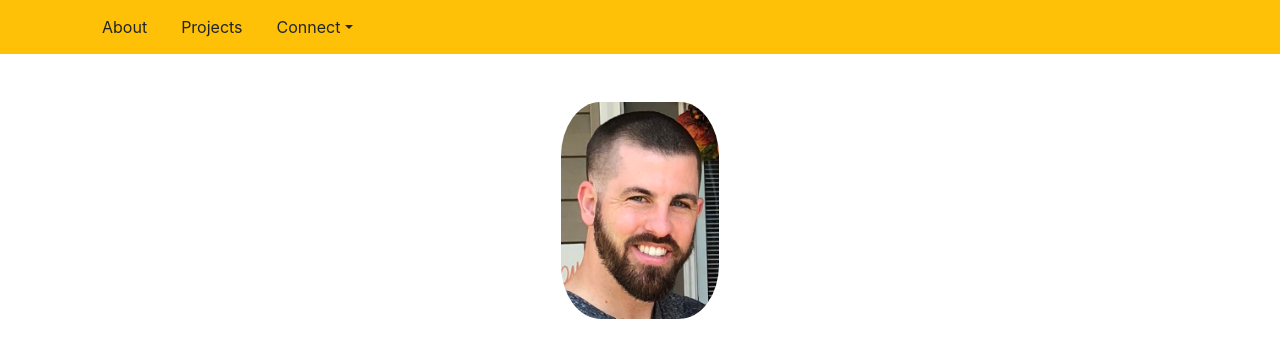
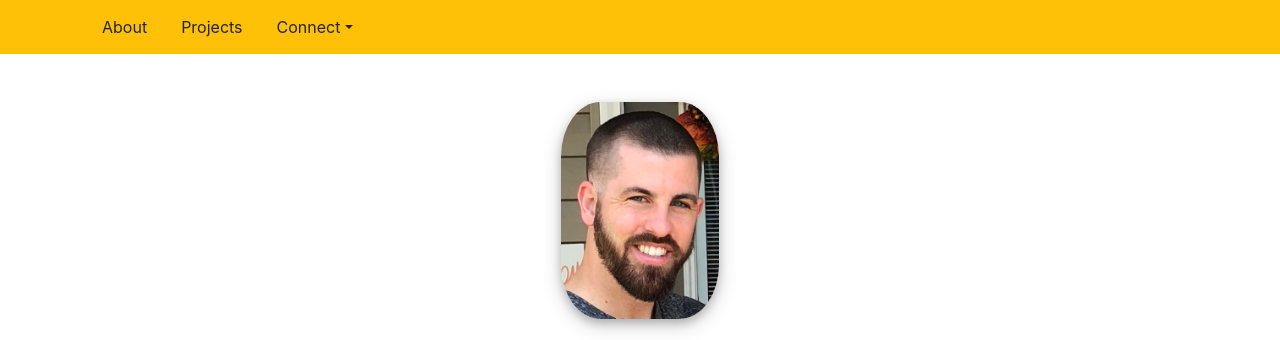
Before and after one commit to MikeWorthen/MikesPortfolio, a plain HTML site: page index.html in a window 1280 px wide. Shown: the part 138-478 px from the top of the page. Drawn offline with nearby package versions, Linux system fonts and the light colour scheme.

Commit message:
added shadowing to my image

```diff
--- a/assets/css/style.css
+++ b/assets/css/style.css
@@ -35,6 +35,7 @@ button {
     border-radius: 25%;
     height: 25%;
     width: 25%;
+    box-shadow: 0 4px 8px 0 rgba(0, 0, 0, 0.2), 0 6px 20px 0 rgba(0, 0, 0, 0.19);
 }
 
 .about {
```
Also changed, not shown: project.html (+1 -1 lines).
